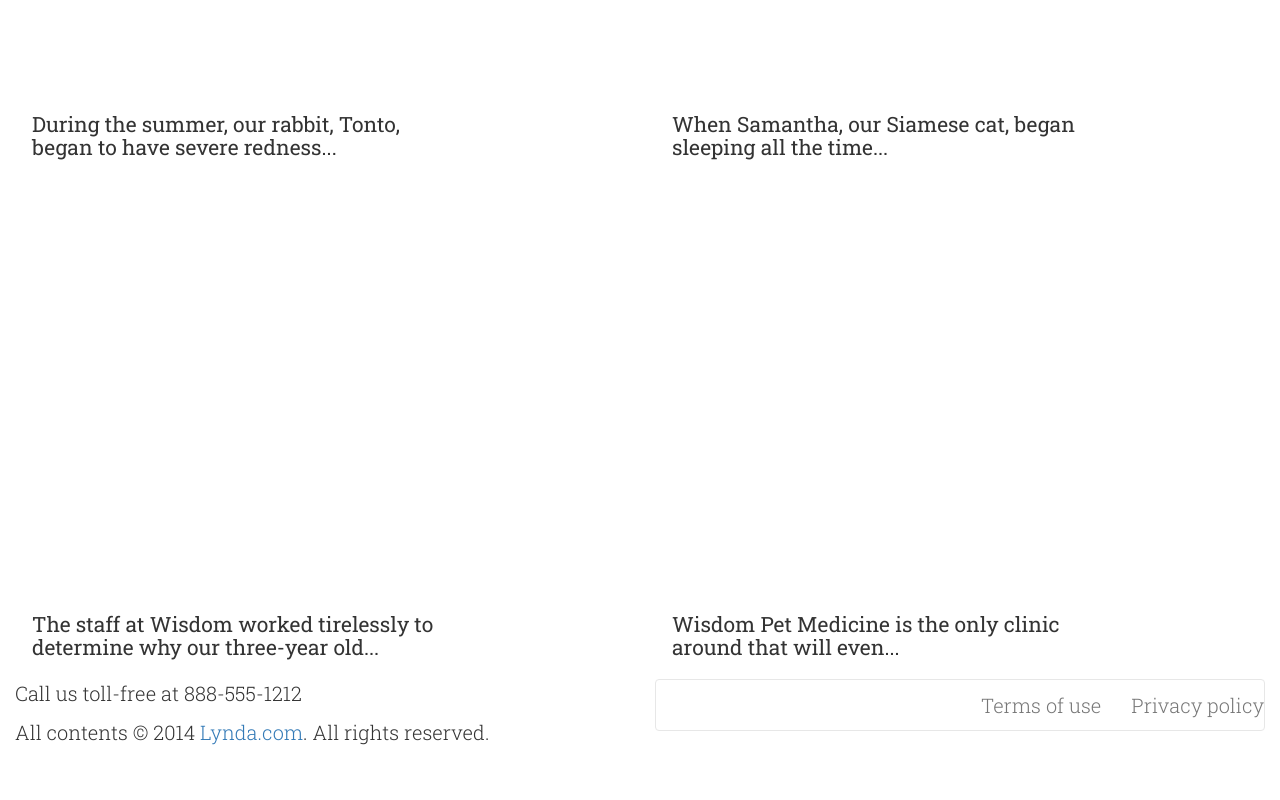
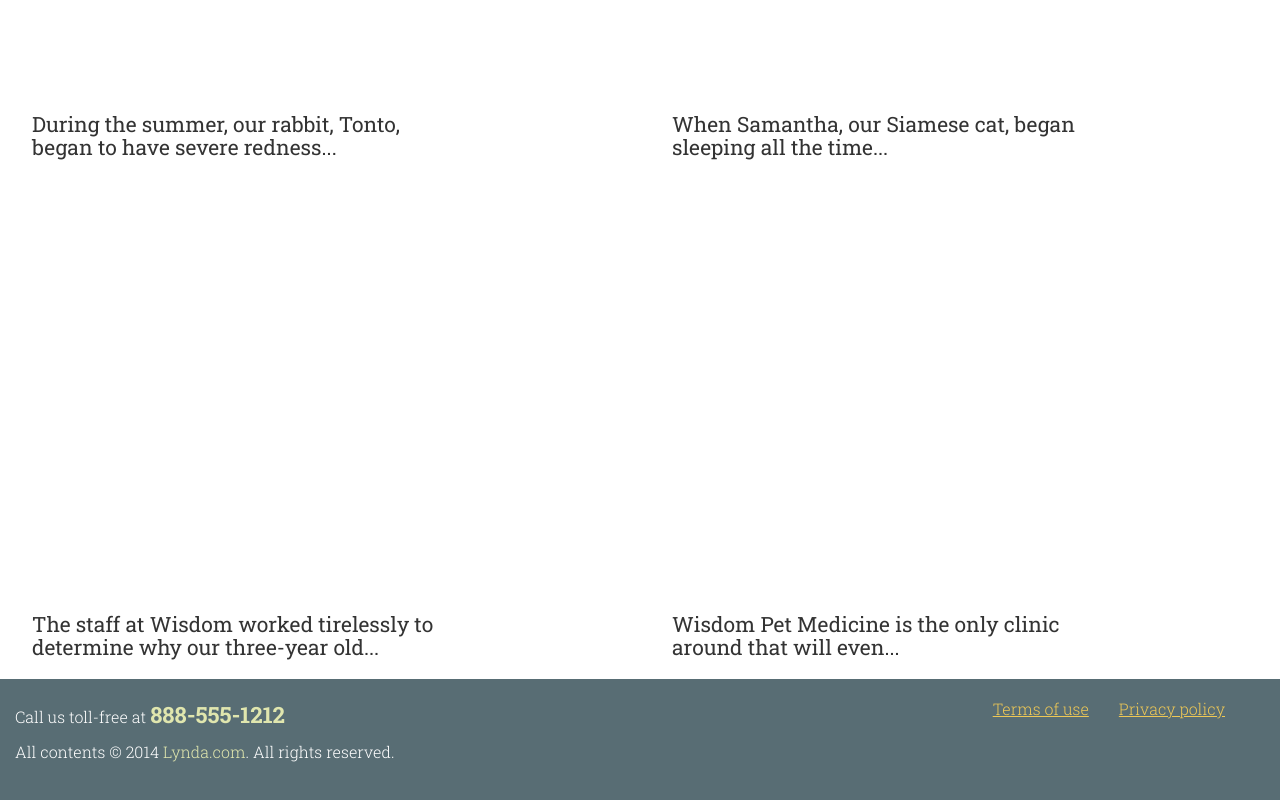
Before and after one commit to planetoftheweb/responsivebootstrap, a plain HTML site: page builds/development/index.html in a window 1280 px wide. Shown: the part 1795-2595 px from the top of the page. Before the commit the page ends 2551 px from the top, so only its background shows below. Drawn offline with nearby package versions, Linux system fonts and the light colour scheme.

Commit message:
02_10 Footer

```diff
--- a/builds/development/css/style.css
+++ b/builds/development/css/style.css
@@ -247,8 +247,43 @@ and (max-width: 768px) {
   content: '';
 }
 
+/**  Footer **/
 
-/**  Footer Navigation **/
+footer {
+  background: #586D74;
+  color: white;
+  font-size: .8em;
+  padding: 20px 0 40px 0;
+}
+
+footer a {
+  color: #E0E6AE;
+}
+
+footer a:hover {
+  color: #EEC856 !important;
+}
+
+footer .phone {
+  font-size: 1.4em;
+  font-weight: 700;
+  color: #E0E6AE;
+}
+
+footer .navbar {
+  margin-bottom: 0;
+  min-height: 0;
+}
+
 footer .navbar-default {
-  background: transparent;
+  background-color: transparent;
+  border: none;
+  margin-right: 40px;
 }
+
+footer .navbar-nav>li a {
+  padding-top: 0;
+  padding-bottom: 0;
+  text-decoration: underline;
+  color: #EEC856 !important;
+}
```
